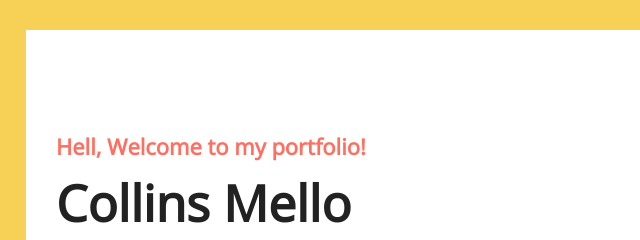
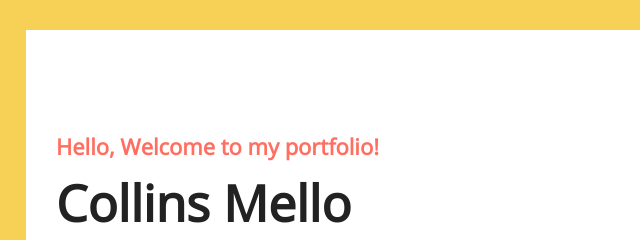
Before and after one commit to mellocollins/mellocv.github.io, a plain HTML site: page index.html in a window 1280 px wide. Shown: the top 240 px of the page, 374-1014 px from the left. Drawn offline with nearby package versions, Linux system fonts and the light colour scheme.

Commit message:
Add files via upload

```diff
--- a/index.html
+++ b/index.html
@@ -70,7 +70,7 @@
                 <!-- Header Start -->
                 <div class="header" id="header">
                     <div class="content-inner">
-                        <p>Hell, Welcome to my portfolio!</p>
+                        <p>Hello, Welcome to my portfolio!</p>
                         <h1>Collins Mello</h1>
                         <h2></h2>
                         <div class="typed-text">Masters degree graduate in Information Technology, Network engineering certificate (CCNA7-level)</div>
```
